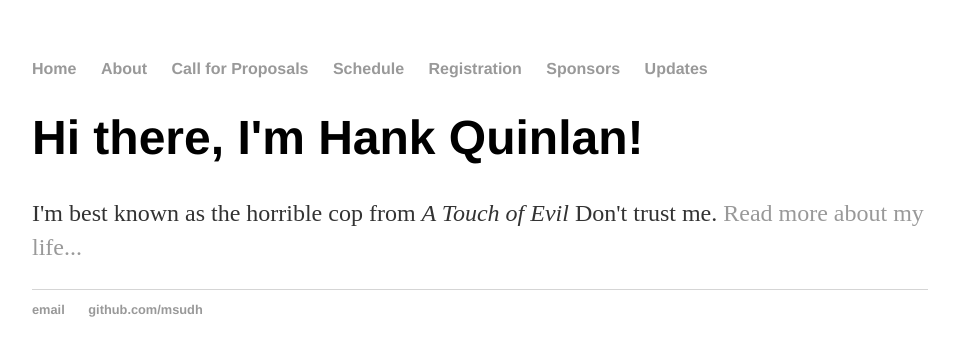
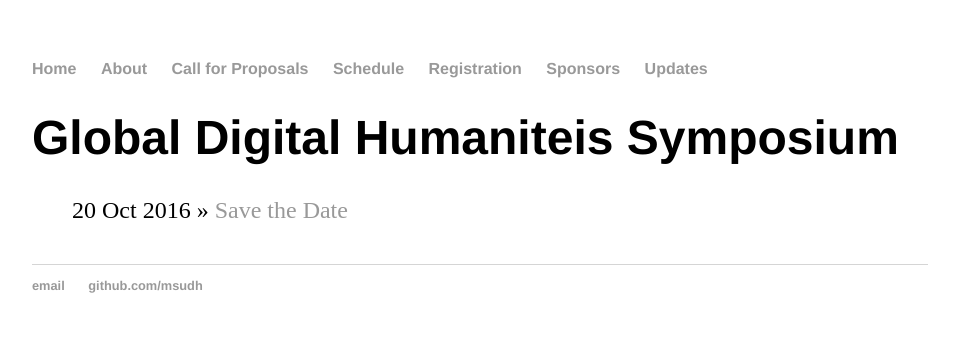
Before and after one commit to msudh/globaldh2017.github.io, a Jekyll site: the page built from index.html, in a window 1280 px wide. Shown: the top 356 px of the page, without its empty margins (160-1119 px from the left). Built offline with Jekyll 4.4.1, drawn with Linux system fonts in a browser that asks for light colours.

Commit message:
Update index.html

```diff
--- a/index.html
+++ b/index.html
@@ -1,8 +1,11 @@
 ---
 layout: default
-title: Global Digital Humanities Symposium
+title: Global Digital Humaniteis Symposium
 ---
-<div class="blurb">
-	<h1>Hi there, I'm Hank Quinlan!</h1>
-	<p>I'm best known as the horrible cop from <em>A Touch of Evil</em> Don't trust me. <a href="/about">Read more about my life...</a></p>
-</div><!-- /.blurb -->
+	<h1>{{ page.title }}</h1>
+	<ul class="posts">
+
+	  {% for post in site.posts %}
+	    <li><span>{{ post.date | date_to_string }}</span> » <a href="{{ post.url }}" title="{{ post.title }}">{{ post.title }}</a></li>
+	  {% endfor %}
+	</ul>
```
